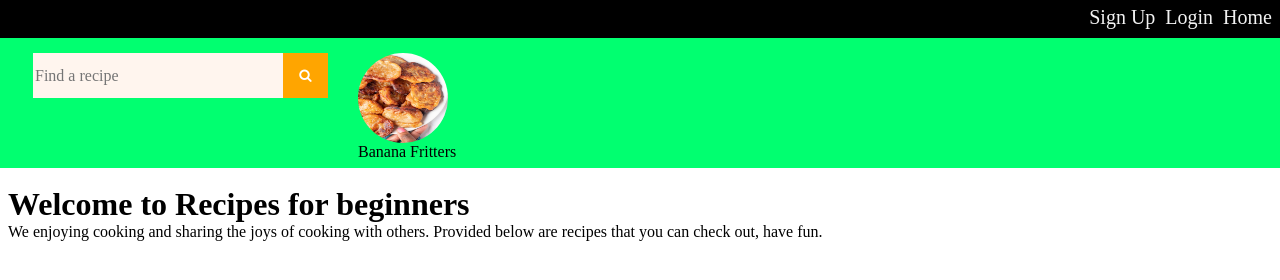
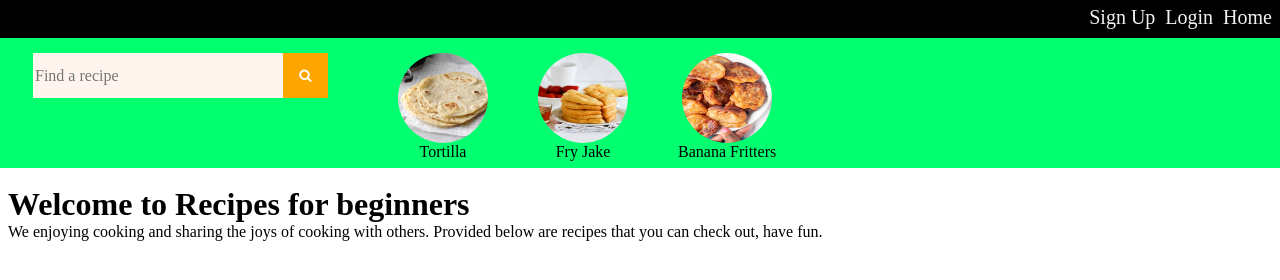
Before and after one commit to ThatOneNerds/Allrecipe-Clone, a plain HTML site: page index.html in a window 1280 px wide. Drawn offline with Linux system fonts and the light colour scheme.

Commit message:
Finish impletmenting the general idea of the site, it looks nice but I may work on the project later on

```diff
--- a/index.html
+++ b/index.html
@@ -14,6 +14,7 @@
         </div>
 
         <div class='Home'>
+
             <section>
                 <div class='search-box'>
                     <form>
@@ -25,12 +26,25 @@
                 </div>
 
                 <div class='top-recipes'>
-                    <img src='imgs/banfrit.jpg' height='90' width='90'>
-                    <label class= 'frittext'> Banana Fritters </label>
+                    <ul id='imglist'>
+                        <li>
+                            <img src='imgs/banfrit.jpg' height='90' width='90'>
+                            <div> Banana Fritters </div>
+                        </li>
 
+                        <li>
+                            <img src='imgs/FryJake.jpg' height='90' width='90'>
+                            <div> Fry Jake </div>
+                        </li>
 
+                        <li>
+                            <img src='imgs/tortilla.jpg' height='90' width='90'>
+                            <div> Tortilla </div>
+                        </li>
+                    <ul>
                 </div>
             </section>
+
         </div>
 
         <br>
--- a/style.css
+++ b/style.css
@@ -17,6 +17,12 @@
     padding-right: 10px;
 }
 
+.top-recipes li {
+    float: right;
+    padding-right: 50px;
+    text-align: center;
+}
+
 section {
     background-color: #01FF70;
     padding: 15px;
@@ -28,11 +34,6 @@ section {
 
 .search-box {
     width:345;
-}
-
-.top-recipes {
-    width: 100;
-    height: 100;
 }
 
 .search-txt {
@@ -59,10 +60,15 @@ section {
     background-color: orange;
 }
 
+#imglist {
+    display: inline;
+}
+
 .btn:hover {
     background-color: rgb(230, 152, 7);
 
 }
+
 
 h1 {
     font-family: 'Times New Roman', Times, serif;
@@ -80,3 +86,9 @@ p {
 img {
     border-radius: 50%;
 }
+
+
+
+ul {
+    list-style-type: none;
+}
```
